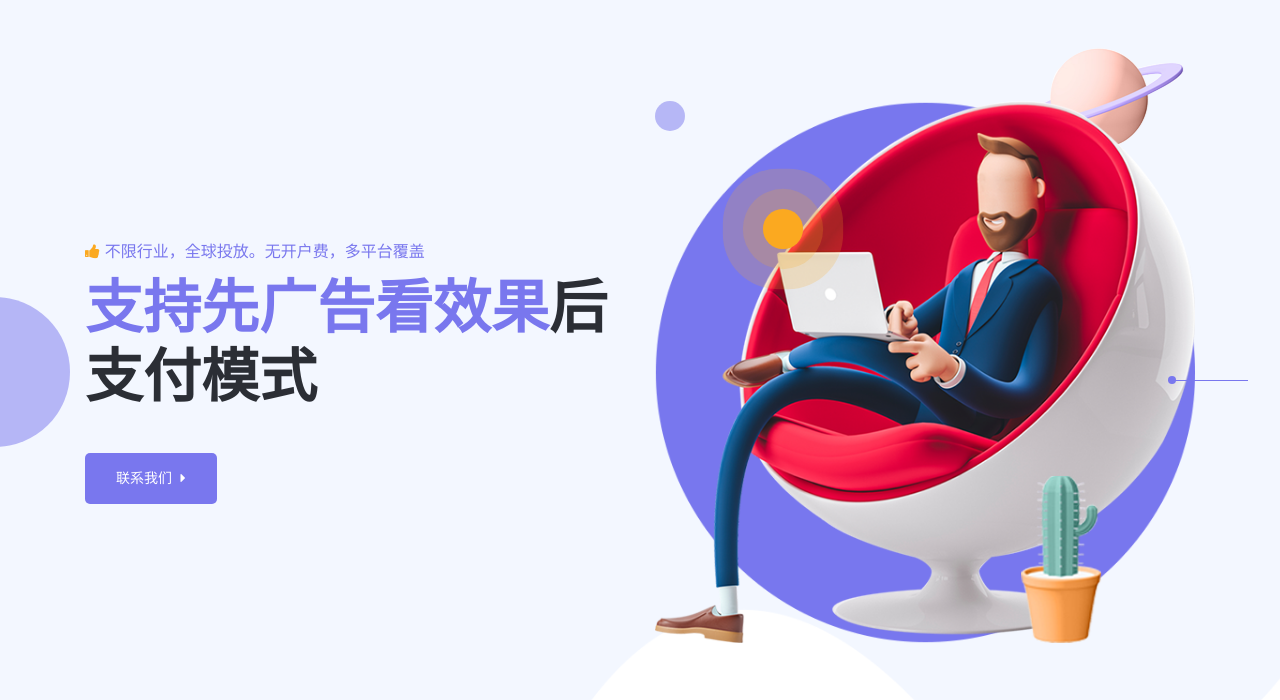
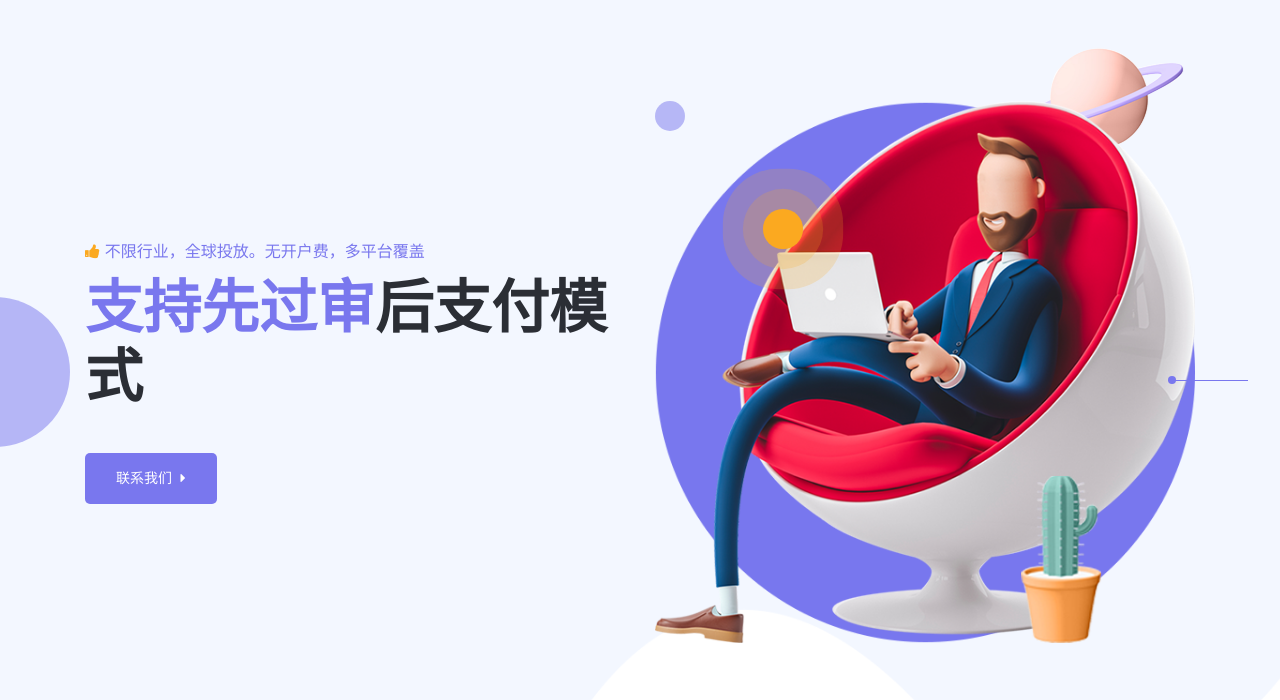
Before and after one commit to googleList/shk, a plain HTML site: page index.html in a window 1280 px wide. Shown: the part 100-800 px from the top of the page. Drawn offline with Linux system fonts and the light colour scheme.

Commit message:
Update index.html

```diff
--- a/index.html
+++ b/index.html
@@ -71,7 +71,7 @@
                         <div class="col-lg-6 align-self-center">
                             <div class="single-slide-content"><span class="title-top"><i
                                         class="fa fa-thumbs-up"></i>不限行业，全球投放。无开户费，多平台覆盖</span>
-                                <h1 class="title"><span>支持先广告看效果</span>后支付模式</h1>
+                                <h1 class="title"><span>支持先过审</span>后支付模式</h1>
                                 <div class="hero-button"><a href="https://t.me/topsreach" class="template-button">联系我们 <i class="fa fa-caret-right"></i></a>
                                 </div>
                             </div>
```
